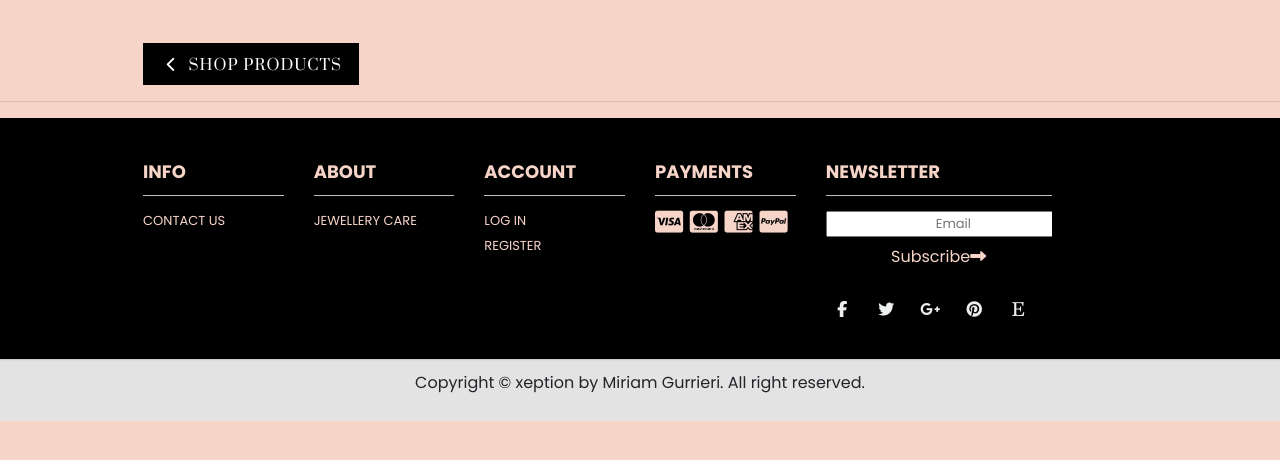
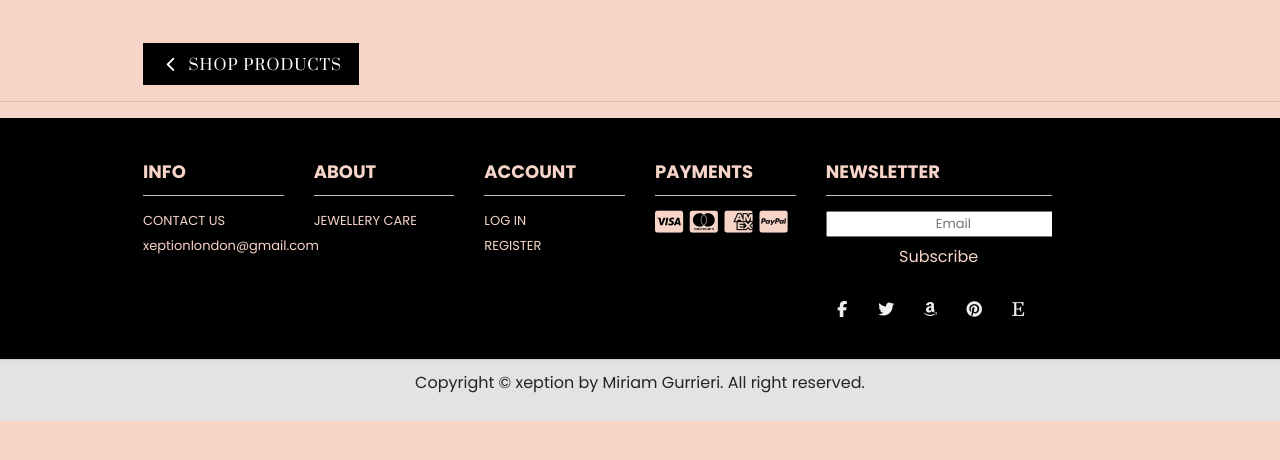
Before and after one commit to mion93/xeption-ms4, a Django app: page /bag/ in a window 1280 px wide. Shown: the part 313-773 px from the top of the page. Run offline with Django 3.2, Linux system fonts and the light colour scheme; some libraries are stand-ins or nearby versions.

Commit message:
added links on the footer

```diff
--- a/static/css/base.css
+++ b/static/css/base.css
@@ -357,7 +357,7 @@ transition: all 0.4s ease 0s;
 .social li:hover {
 
     color: black;
-	background: #F7D4C8;
+	background: #dbc0b6;
 }
 .social li a i {
 	font-size: 16px;
--- a/templates/base.html
+++ b/templates/base.html
@@ -149,7 +149,9 @@
                 <div class="col-lg-2  col-md-2 col-sm-4 col-xs-6">
                     <h3> INFO </h3>
                     <ul>
-                        <li> <a href="#"> CONTACT US </a> </li>
+                        <li> <a> CONTACT US </a> </li>
+
+                        <li> <a> xeptionlondon@gmail.com </a> </li>
 
 
                     </ul>
@@ -187,16 +189,16 @@
                         <li>
                             <div class="input-append newsletter-box text-center">
                                 <input type="text" class="full text-center" placeholder="Email ">
-                                <button class="btn"> Subscribe<i class="fa fa-long-arrow-right"> </i> </button>
+                                <button class="btn"> Subscribe </button>
                             </div>
                         </li>
                     </ul>
                     <ul class="social">
-                        <li> <a href="#"> <i class=" fa fa-facebook">   </i> </a> </li>
-                        <li> <a href="#"> <i class="fa fa-twitter">   </i> </a> </li>
-                        <li> <a href="#"> <i class="fa fa-google-plus">   </i> </a> </li>
-                        <li> <a href="#"> <i class="fa fa-pinterest">   </i> </a> </li>
-                        <li> <a href="#"> <i class="fa fa-etsy">   </i> </a> </li>
+                        <li> <a href="https://www.facebook.com/"> <i class=" fa fa-facebook">   </i> </a> </li>
+                        <li> <a href="https://twitter.com/"> <i class="fa fa-twitter">   </i> </a> </li>
+                        <li> <a href="https://www.amazon.co.uk/"> <i class="fa fa-amazon">   </i> </a> </li>
+                        <li> <a href="https://www.pinterest.co.uk/"> <i class="fa fa-pinterest">   </i> </a> </li>
+                        <li> <a href="https://www.etsy.com/"> <i class="fa fa-etsy">   </i> </a> </li>
                     </ul>
 
                 </div>
```
Also changed, not shown: db.sqlite3.
